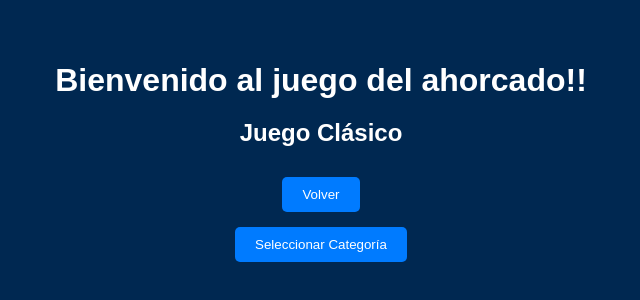
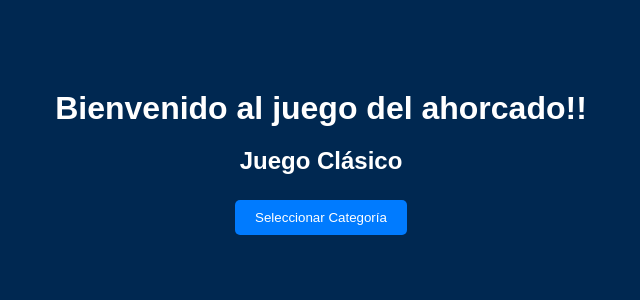
Before and after one commit to BethelSalazar/hangman_game, a React (Vite) app in the folder hag/hangman_game/: page / in a window 1280 px wide. Shown: the part 226-526 px from the top of the page, without its empty margins (319-959 px from the left). Built offline with nearby package versions, Linux system fonts and the light colour scheme.

Commit message:
Update Welcome.tsx

```diff
--- a/hag/hangman_game/src/components/Welcome.tsx
+++ b/hag/hangman_game/src/components/Welcome.tsx
@@ -3,11 +3,10 @@ import '../css/main.css';
 
 interface WelcomeProps {
   startGame: (category: string) => void;
-  selectNewWord: () => void;
   categories: string[];
 }
 
-const Welcome: React.FC<WelcomeProps> = ({ startGame, selectNewWord, categories }) => {
+const Welcome: React.FC<WelcomeProps> = ({ startGame, categories }) => {
   const [selectedCategory, setSelectedCategory] = useState<string | null>(null);
   const [showCategories, setShowCategories] = useState(false);
   const [gameStarted, setGameStarted] = useState(false);
@@ -22,24 +21,11 @@ const Welcome: React.FC<WelcomeProps> = ({ startGame, selectNewWord, categories
     }
   };
 
-  const handleExit = () => {
-    setSelectedCategory(null);
-    setGameStarted(false);
-    setGameOver(false);
-    setGameWon(false);
-  };
-
   return (
     <div className="welcome-container">
       <div className="wrapper">
         <h1>Bienvenido al juego del ahorcado!!</h1>
         <h2>Juego Clásico</h2>
-        <div className="game-buttons">
-          <button className="back-button" onClick={handleExit}>Volver</button>
-          {gameStarted && (
-            <button className="new-word-button" onClick={selectNewWord}>Nueva Palabra</button>
-          )}
-        </div>
         {!selectedCategory && (
           <div className="category-dropdown">
             <button className="category-button" onClick={() => setShowCategories(!showCategories)}>
```
